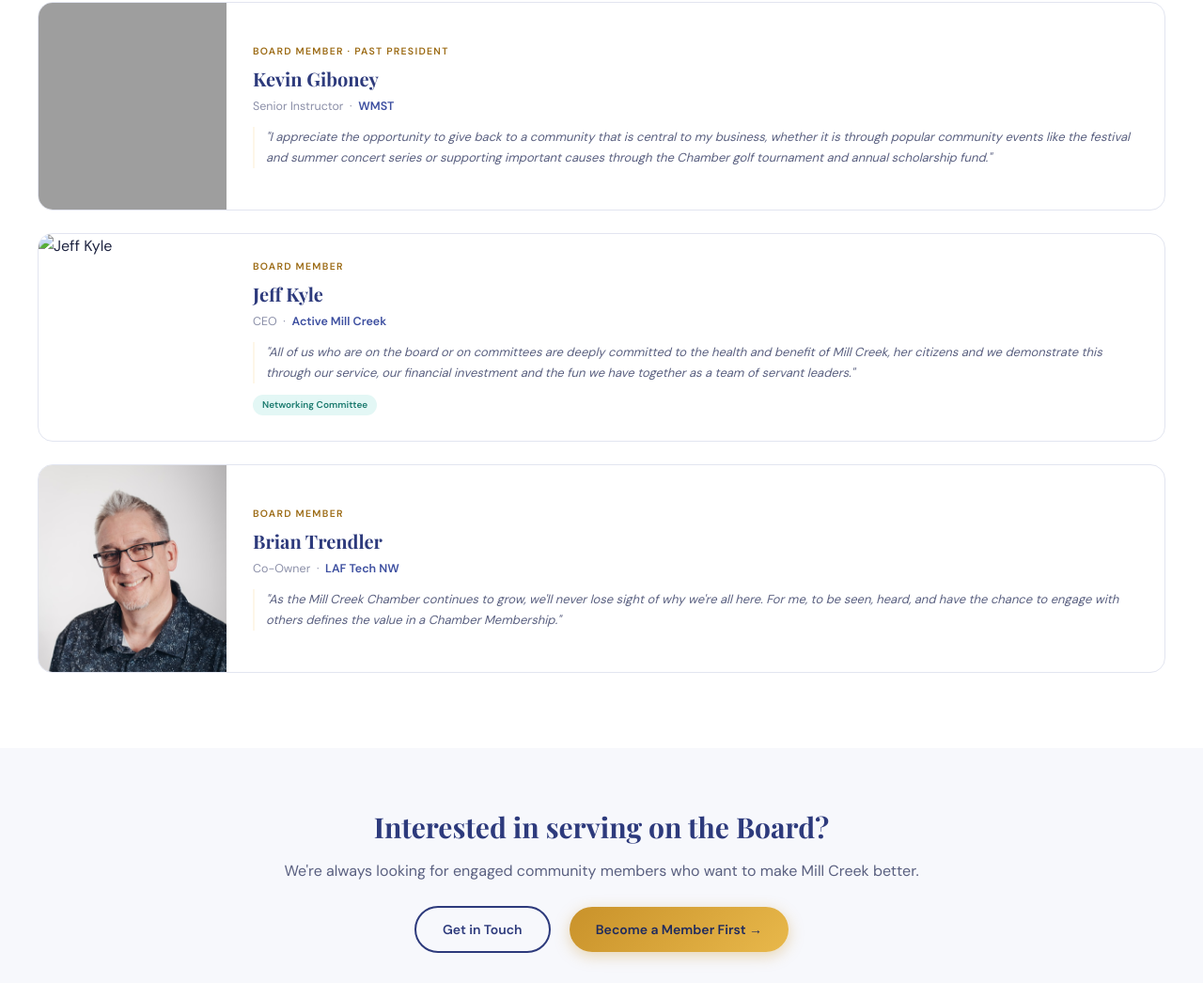
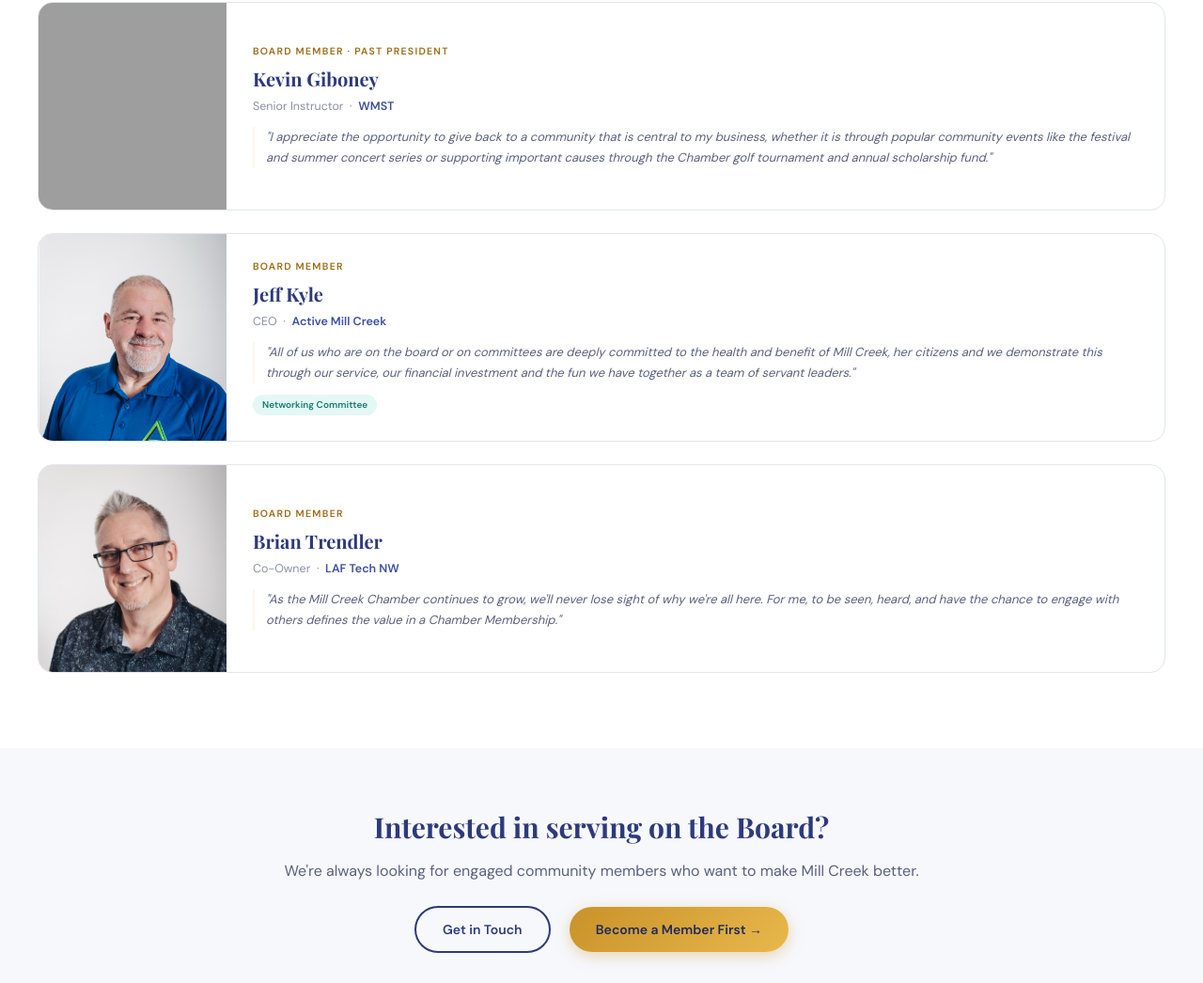
Before and after one commit to marc4z/millcreekchamber, a plain HTML site: page board.html in a window 1280 px wide. Shown: the part 2529-3575 px from the top of the page at 94% size. Drawn offline with nearby package versions, Linux system fonts and the light colour scheme; grey boxes are pictures that could not be loaded; a web font is replaced by a local one.

Commit message:
Add files via upload

```diff
--- a/board.html
+++ b/board.html
@@ -325,7 +325,7 @@ footer { background: var(--navy-dark); padding: 32px 40px; }
 
       <!-- JEFF -->
       <div class="board-card">
-        <img src="jeff_kyle.jpg" alt="Jeff Kyle" class="board-photo">
+        <img src="jk.png" alt="Jeff Kyle" class="board-photo">
         <div class="board-body">
           <div class="board-role">Board Member</div>
           <div class="board-name">Jeff Kyle</div>
```
